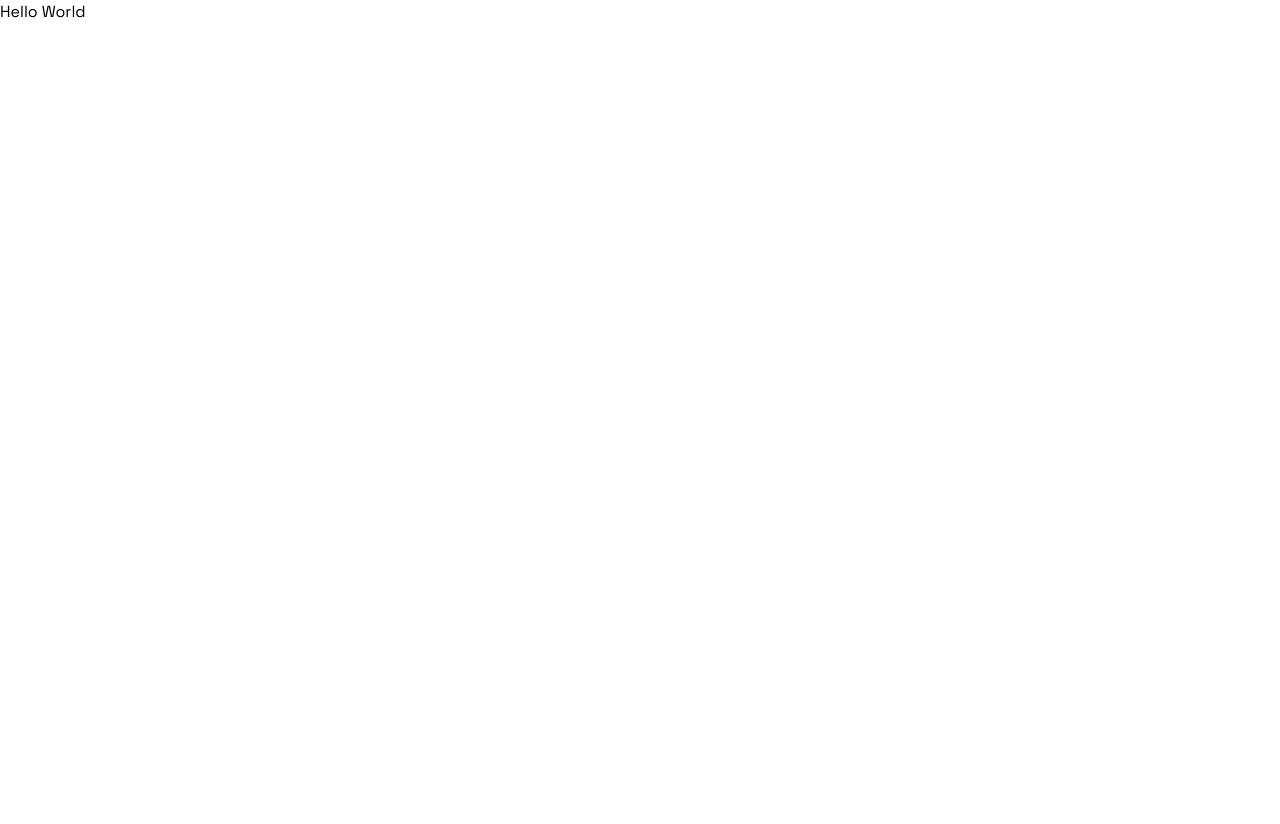
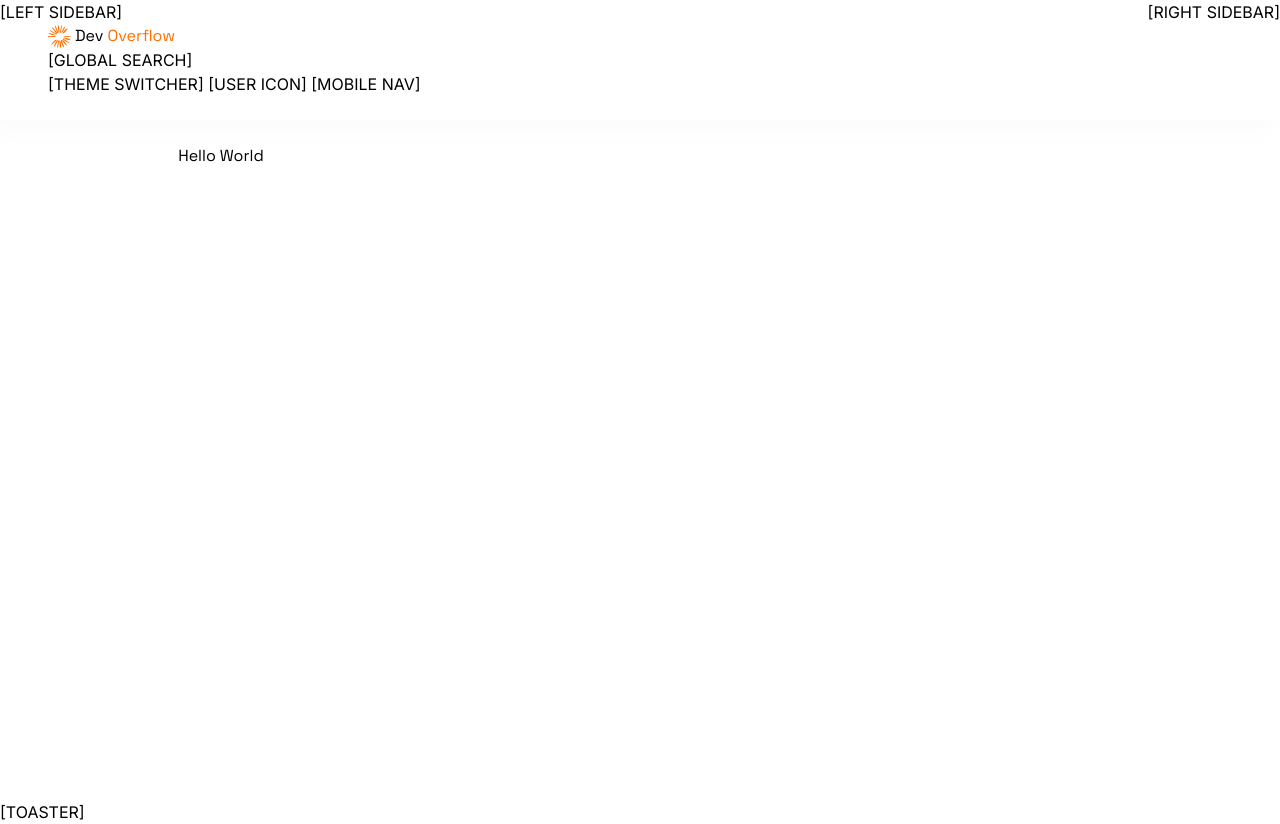
Before and after one commit to ucok-man/dev-overflow, a Next.js app: page / in a window 1280 px wide. Before the commit the page ends 800 px from the top, so only its background shows below. Built offline with nearby package versions, Linux system fonts and the light colour scheme.

Commit message:
ui navbar logo

```diff
--- a/src/app/(auth)/layout.tsx
+++ b/src/app/(auth)/layout.tsx
@@ -5,5 +5,5 @@
 };
 
 export default function Layout({ children }: Props) {
-  return <div>{children}</div>;
+  return <main>{children}</main>;
 }
--- a/src/app/(root)/layout.tsx
+++ b/src/app/(root)/layout.tsx
@@ -1,3 +1,4 @@
+import { Navbar } from "@/components";
 import React from "react";
 
 type Props = {
@@ -5,5 +6,17 @@
 };
 
 export default function Layout({ children }: Props) {
-  return <div>{children}</div>;
+  return (
+    <main className="background-light850_dark100 relative">
+      <Navbar />
+      <div className="flex">
+        [LEFT SIDEBAR]
+        <section className="flex min-h-screen flex-1 flex-col px-6 pb-6 pt-36 max-md:pb-14 sm:px-14">
+          <div className="mx-auto w-full max-w-5xl">{children}</div>
+        </section>
+        [RIGHT SIDEBAR]
+      </div>
+      [TOASTER]
+    </main>
+  );
 }
--- /dev/null
+++ b/src/components/index.ts
@@ -0,0 +1 @@
+export { default as Navbar } from "./navbar/navbar";
--- /dev/null
+++ b/src/components/navbar/logo.tsx
@@ -0,0 +1,18 @@
+import Image from "next/image";
+import Link from "next/link";
+
+export default function Logo() {
+  return (
+    <Link href="/" className="flex items-center gap-1">
+      <Image
+        src="/assets/images/site-logo.svg"
+        width={23}
+        height={23}
+        alt="Dev Overflow Logo"
+      />
+      <p className="h2-bold font-spaceGrotesk text-dark-100 dark:text-light-900 max-sm:hidden">
+        Dev <span className="text-primary-500">Overflow</span>
+      </p>
+    </Link>
+  );
+}
--- /dev/null
+++ b/src/components/navbar/navbar.tsx
@@ -0,0 +1,13 @@
+import Logo from "./logo";
+
+export default function Navbar() {
+  return (
+    <nav className="flex-between background-light900_dark200 fixed z-50 w-full gap-5 p-6 shadow-light-300 dark:shadow-none sm:px-12">
+      <Logo />
+      [GLOBAL SEARCH]
+      <div className="flex-between gap-5">
+        [THEME SWITCHER] [USER ICON] [MOBILE NAV]
+      </div>
+    </nav>
+  );
+}
```
